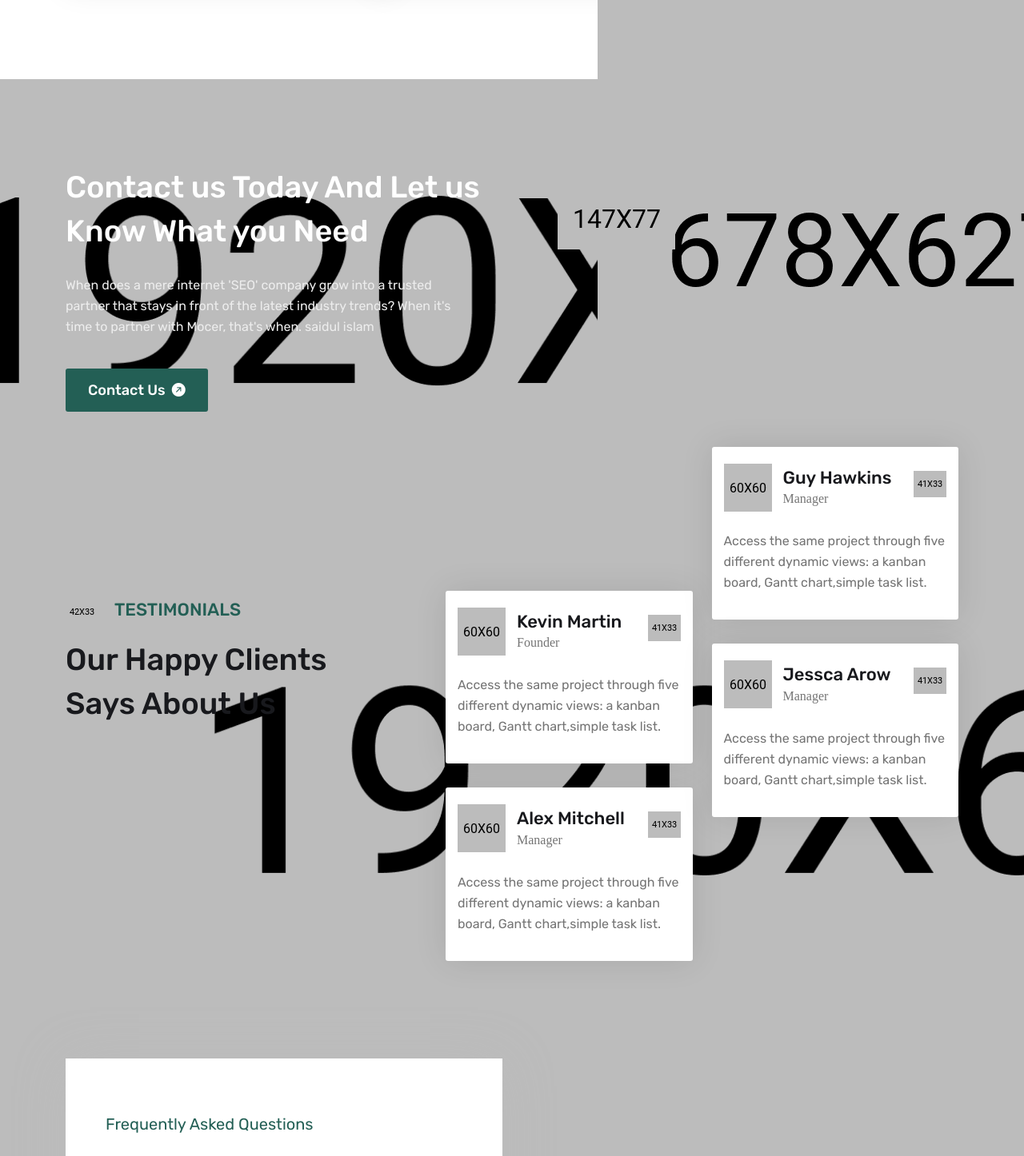
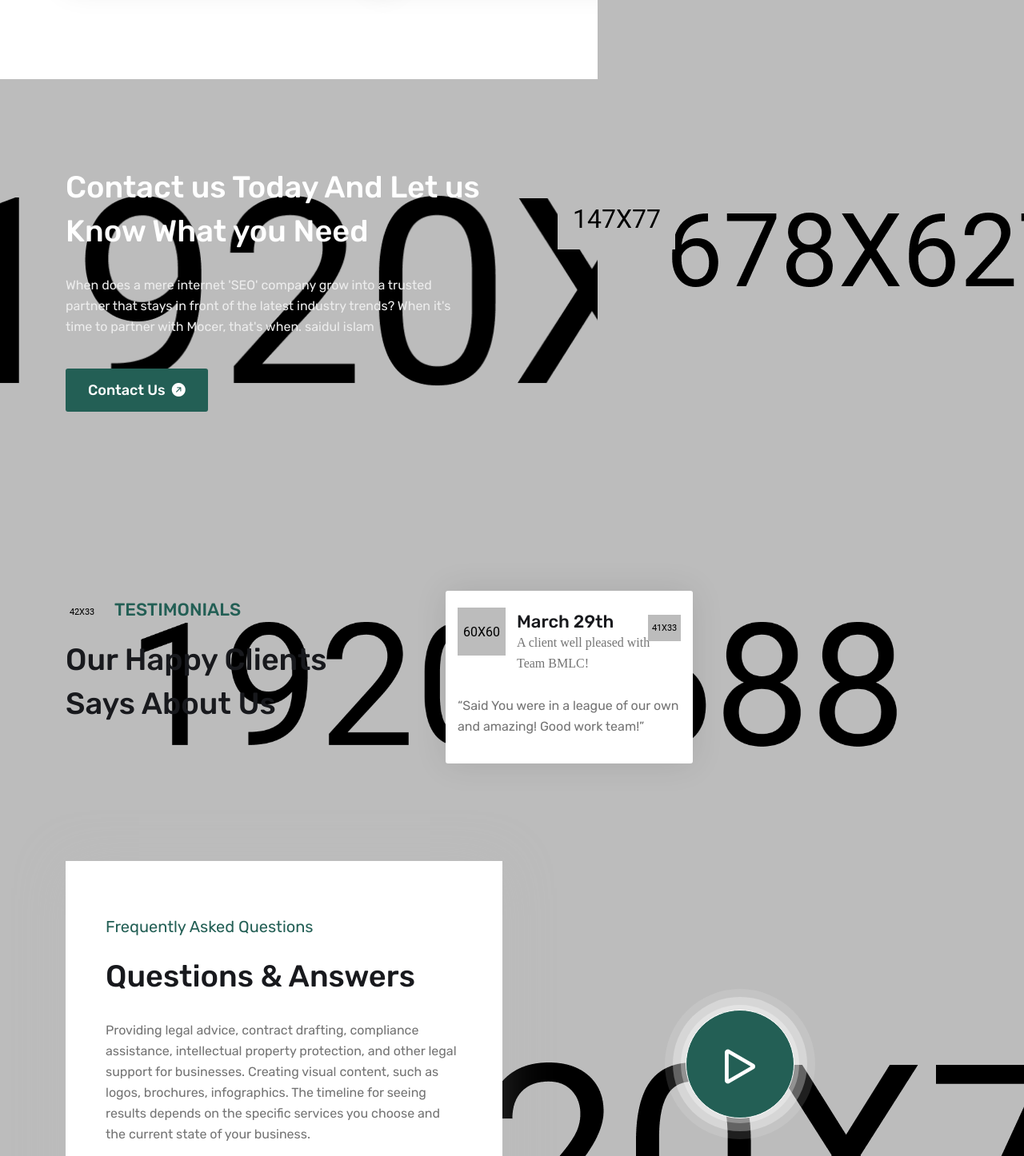
Before and after one commit to jdcardenasBrock/newbrockmlc, a PHP site: page / in a window 1280 px wide. Shown: the part 3665-5111 px from the top of the page at 80% size. Run offline with PHP 8.4, Linux system fonts and the light colour scheme; some libraries are stand-ins or nearby versions.

Commit message:
testimonial test 1

```diff
--- a/index.php
+++ b/index.php
@@ -557,11 +557,11 @@
 											<img src="assets/images/testimonial/testi1.png" alt="">
 										</div>
 										<div class="testi-title">
-											<h4>Kevin Martin</h4>
-											<span>Founder</span>
+											<h4>March 29th</h4>
+											<span>A client well pleased with Team BMLC!</span>
 										</div>
 										<div class="testi-discription">
-											<p>Access the same project through five different dynamic views: a kanban board, Gantt chart,simple task list.</p>
+											<p>“Said You were in a league of our own and amazing!  Good work team!”</p>
 										</div>
 										<div class="testi-icon-thumb">
 											<img src="assets/images/testimonial/testi-icon.png" alt="">
@@ -571,75 +571,7 @@
 							</div>
 							<!-- End testi single box -->
 						</div>
-						<div class="col-lg-6 col-md-6 mt-180">
-							<!-- start testi single box -->
-							<div class="testi-single-box two wow animate__slideInUp">
-								<div class="testi-items-box">
-									<div class="testi-content">
-										<div class="testi-thumb">
-											<img src="assets/images/testimonial/testi2.png" alt="">
-										</div>
-										<div class="testi-title">
-											<h4>Guy Hawkins</h4>
-											<span>Manager</span>
-										</div>
-										<div class="testi-discription">
-											<p>Access the same project through five different dynamic views: a kanban board, Gantt chart,simple task list.</p>
-										</div>
-										<div class="testi-icon-thumb">
-											<img src="assets/images/testimonial/testi-icon.png" alt="">
-										</div>
-									</div>
-								</div>
-							</div>
-							<!-- End testi single box -->
-						</div>
-						<div class="col-lg-6 col-md-6">
-							<!-- start testi single box -->
-							<div class="testi-single-box wow animate__slideInUp">
-								<div class="testi-items-box">
-									<div class="testi-content">
-										<div class="testi-thumb">
-											<img src="assets/images/testimonial/testi3.png" alt="">
-										</div>
-										<div class="testi-title">
-											<h4>Alex Mitchell</h4>
-											<span>Manager</span>
-										</div>
-										<div class="testi-discription">
-											<p>Access the same project through five different dynamic views: a kanban board, Gantt chart,simple task list.</p>
-										</div>
-										<div class="testi-icon-thumb">
-											<img src="assets/images/testimonial/testi-icon.png" alt="">
-										</div>
-									</div>
-								</div>
-							</div>
-							<!-- End testi single box -->
-						</div>
-						<div class="col-lg-6 col-md-6 mt-180">
-							<!-- start testi single box -->
-							<div class="testi-single-box four wow animate__slideInUp">
-								<div class="testi-items-box">
-									<div class="testi-content">
-										<div class="testi-thumb">
-											<img src="assets/images/testimonial/testi4.png" alt="">
-										</div>
-										<div class="testi-title">
-											<h4>Jessca Arow</h4>
-											<span>Manager</span>
-										</div>
-										<div class="testi-discription">
-											<p>Access the same project through five different dynamic views: a kanban board, Gantt chart,simple task list.</p>
-										</div>
-										<div class="testi-icon-thumb">
-											<img src="assets/images/testimonial/testi-icon.png" alt="">
-										</div>
-									</div>
-								</div>
-							</div>
-							<!-- End testi single box -->
-						</div>
+
 					</div>
 				</div>
 			</div>
```
